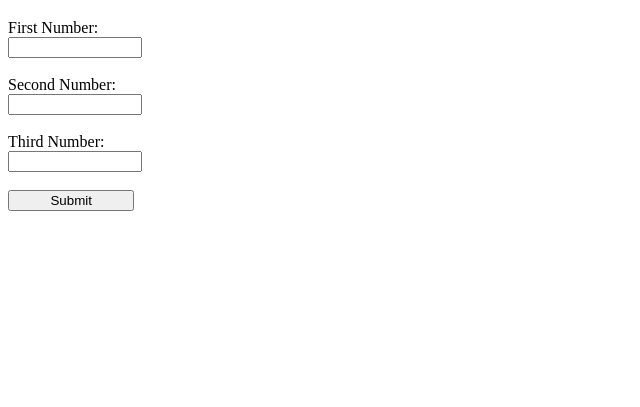
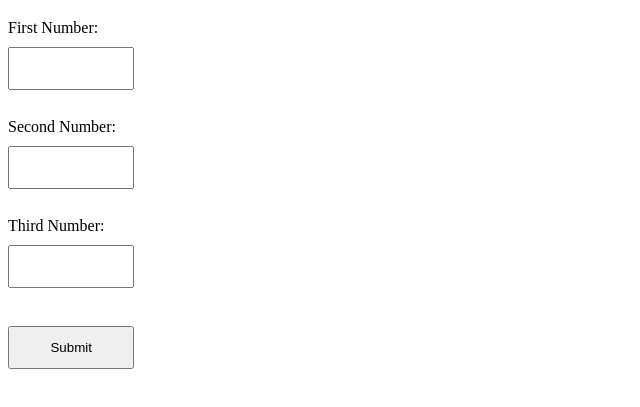
Before and after one commit to nziokaivy/triangle-tracker, a plain HTML site: page index.html in a window 1280 px wide. Shown: the part 61-468 px from the top of the page, without its empty margins (0-640 px from the left). Drawn offline with Linux system fonts and the light colour scheme.

Commit message:
style input

```diff
--- a/styles.css
+++ b/styles.css
@@ -1,4 +1,6 @@
 input {
   width: 10%;
-  text
+  padding: 12px 20px;
+  margin: 10px 0;
+  box-sizing: border-box;
 }
```
